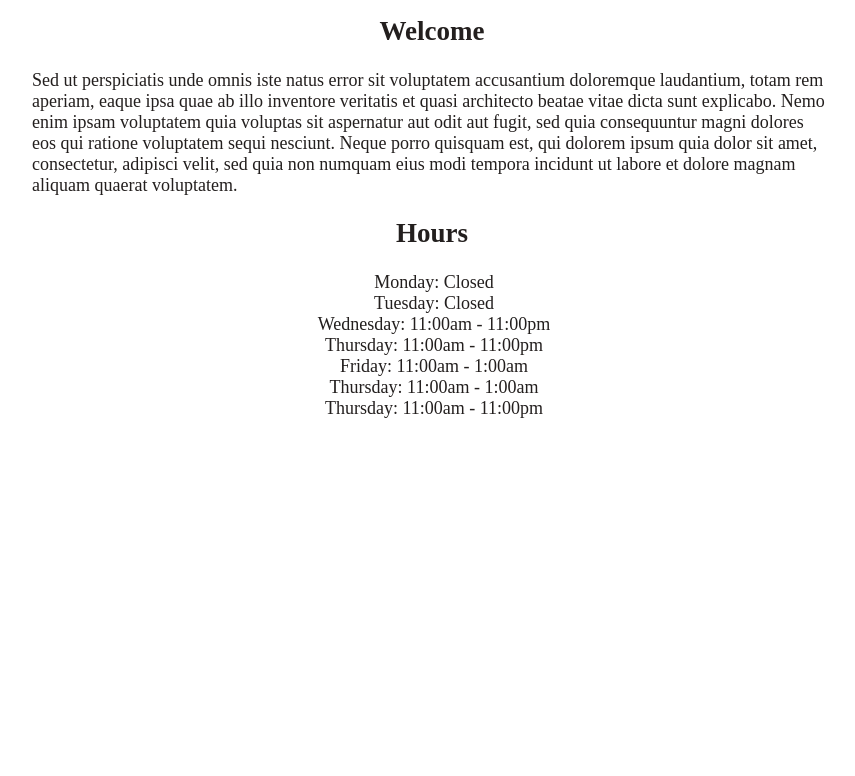
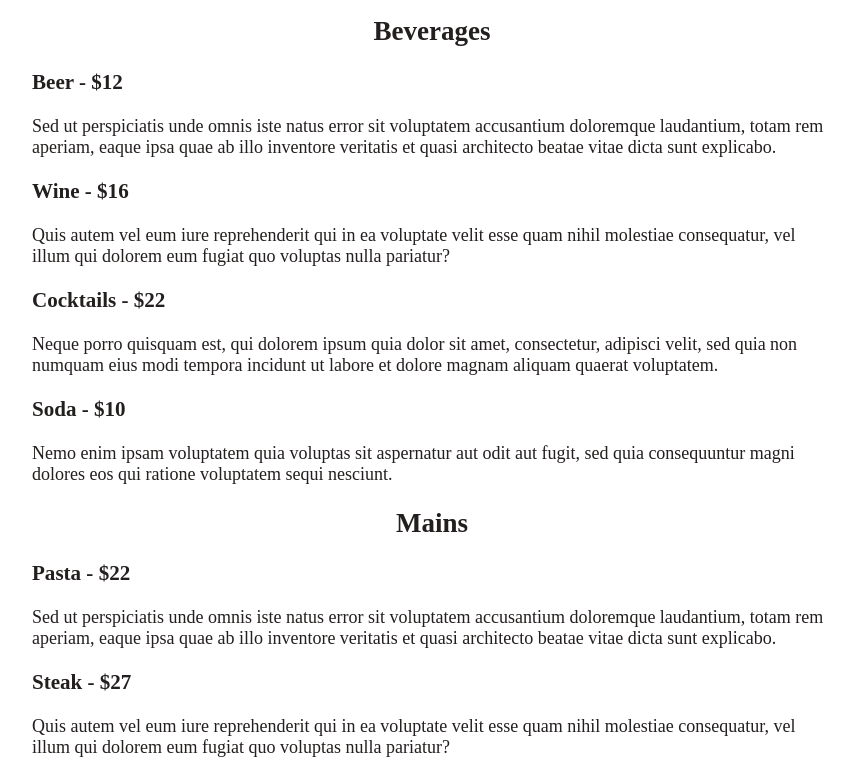
Before and after one commit to reneexie01/odin-restaurant-page, a website built with webpack: page src/index.html in a window 1280 px wide. Shown: the part 152-928 px from the top of the page, without its empty margins (208-1063 px from the left). Before the commit the page ends 800 px from the top, so only its background shows below. Built offline with nearby package versions, Linux system fonts and the light colour scheme; files whose address does not match are found by name.

Commit message:
Added new modules for menu and contact

```diff
--- a/src/index.html
+++ b/src/index.html
@@ -10,7 +10,7 @@
         <nav>
             <button>Home</button>
             <button>Menu</button>
-            <button>About</button>
+            <button>Contact</button>
         </nav>
     </header>
     <div id="content"></div>
--- a/src/index.js
+++ b/src/index.js
@@ -1,12 +1,11 @@
 import './style.css';
-import { logo, description, hours } from './page-contents.js';
-
-console.log("hello world!");
+import { logo, description, hours } from './home-contents.js';
+import { beverages, mains } from './menu-contents.js';
 
 const div = document.querySelector('#content');
 
 div.appendChild(logo());
 
-div.appendChild(description());
+div.appendChild(beverages());
 
-div.appendChild(hours());
+div.appendChild(mains());
--- /dev/null
+++ b/src/menu-contents.js
@@ -0,0 +1,90 @@
+export { beverages, mains };
+
+function beverages() {
+    const element = document.createElement('div');
+    element.classList.add('beverages');
+
+    const title = document.createElement('h2');
+    title.innerHTML = 'Beverages';
+
+    const beer = document.createElement('h3');
+    beer.innerHTML = 'Beer - $12';
+    const beerDescription = document.createElement('p');
+    beerDescription.innerHTML = 'Sed ut perspiciatis unde omnis iste natus error sit voluptatem accusantium doloremque laudantium, totam rem aperiam, eaque ipsa quae ab illo inventore veritatis et quasi architecto beatae vitae dicta sunt explicabo.'
+
+    const wine = document.createElement('h3');
+    wine.innerHTML = 'Wine - $16';
+    const wineDescription = document.createElement('p');
+    wineDescription.innerHTML = 'Quis autem vel eum iure reprehenderit qui in ea voluptate velit esse quam nihil molestiae consequatur, vel illum qui dolorem eum fugiat quo voluptas nulla pariatur?'
+
+    const cocktails = document.createElement('h3');
+    cocktails.innerHTML = 'Cocktails - $22';
+    const cocktailsDescription = document.createElement('p');
+    cocktailsDescription.innerHTML = 'Neque porro quisquam est, qui dolorem ipsum quia dolor sit amet, consectetur, adipisci velit, sed quia non numquam eius modi tempora incidunt ut labore et dolore magnam aliquam quaerat voluptatem.'
+
+    const soda = document.createElement('h3');
+    soda.innerHTML = 'Soda - $10';
+    const sodaDescription = document.createElement('p');
+    sodaDescription.innerHTML = 'Nemo enim ipsam voluptatem quia voluptas sit aspernatur aut odit aut fugit, sed quia consequuntur magni dolores eos qui ratione voluptatem sequi nesciunt.'
+
+    element.appendChild(title);
+
+    element.appendChild(beer);
+    element.appendChild(beerDescription);
+
+    element.appendChild(wine);
+    element.appendChild(wineDescription);
+
+    element.appendChild(cocktails);
+    element.appendChild(cocktailsDescription);
+
+    element.appendChild(soda);
+    element.appendChild(sodaDescription);
+
+    return element;
+}
+
+function mains() {
+    const element = document.createElement('div');
+    element.classList.add('mains');
+
+    const title = document.createElement('h2');
+    title.innerHTML = 'Mains';
+
+    const pasta = document.createElement('h3');
+    pasta.innerHTML = 'Pasta - $22';
+    const pastaDescription = document.createElement('p');
+    pastaDescription.innerHTML = 'Sed ut perspiciatis unde omnis iste natus error sit voluptatem accusantium doloremque laudantium, totam rem aperiam, eaque ipsa quae ab illo inventore veritatis et quasi architecto beatae vitae dicta sunt explicabo.'
+
+    const steak = document.createElement('h3');
+    steak.innerHTML = 'Steak - $27';
+    const steakDescription = document.createElement('p');
+    steakDescription.innerHTML = 'Quis autem vel eum iure reprehenderit qui in ea voluptate velit esse quam nihil molestiae consequatur, vel illum qui dolorem eum fugiat quo voluptas nulla pariatur?'
+
+    const pizza = document.createElement('h3');
+    pizza.innerHTML = 'Pizza - $24';
+    const pizzaDescription = document.createElement('p');
+    pizzaDescription.innerHTML = 'Neque porro quisquam est, qui dolorem ipsum quia dolor sit amet, consectetur, adipisci velit, sed quia non numquam eius modi tempora incidunt ut labore et dolore magnam aliquam quaerat voluptatem.'
+
+    const fish = document.createElement('h3');
+    fish.innerHTML = 'Fish - $29';
+    const fishDescription = document.createElement('p');
+    fishDescription.innerHTML = 'Nemo enim ipsam voluptatem quia voluptas sit aspernatur aut odit aut fugit, sed quia consequuntur magni dolores eos qui ratione voluptatem sequi nesciunt.'
+
+    element.appendChild(title);
+
+    element.appendChild(pasta);
+    element.appendChild(pastaDescription);
+
+    element.appendChild(steak);
+    element.appendChild(steakDescription);
+
+    element.appendChild(pizza);
+    element.appendChild(pizzaDescription);
+
+    element.appendChild(fish);
+    element.appendChild(fishDescription);
+
+
+    return element;
+}
--- a/src/style.css
+++ b/src/style.css
@@ -23,6 +23,10 @@ button {
     color: white;
 }
 
+button:hover {
+    cursor: pointer;
+}
+
 h2 {
     text-align: center;
 }
```
Also changed, not shown: src/contact-contents.js (added), src/home-contents.js (renamed from src/page-contents.js).
